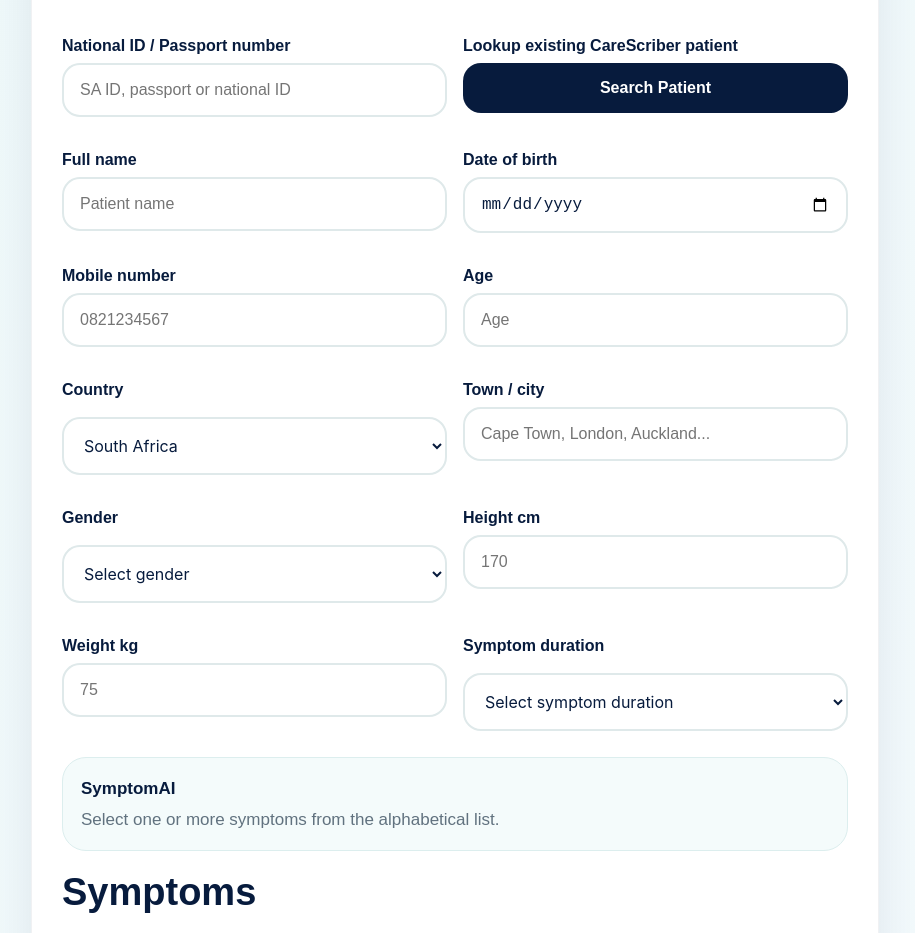
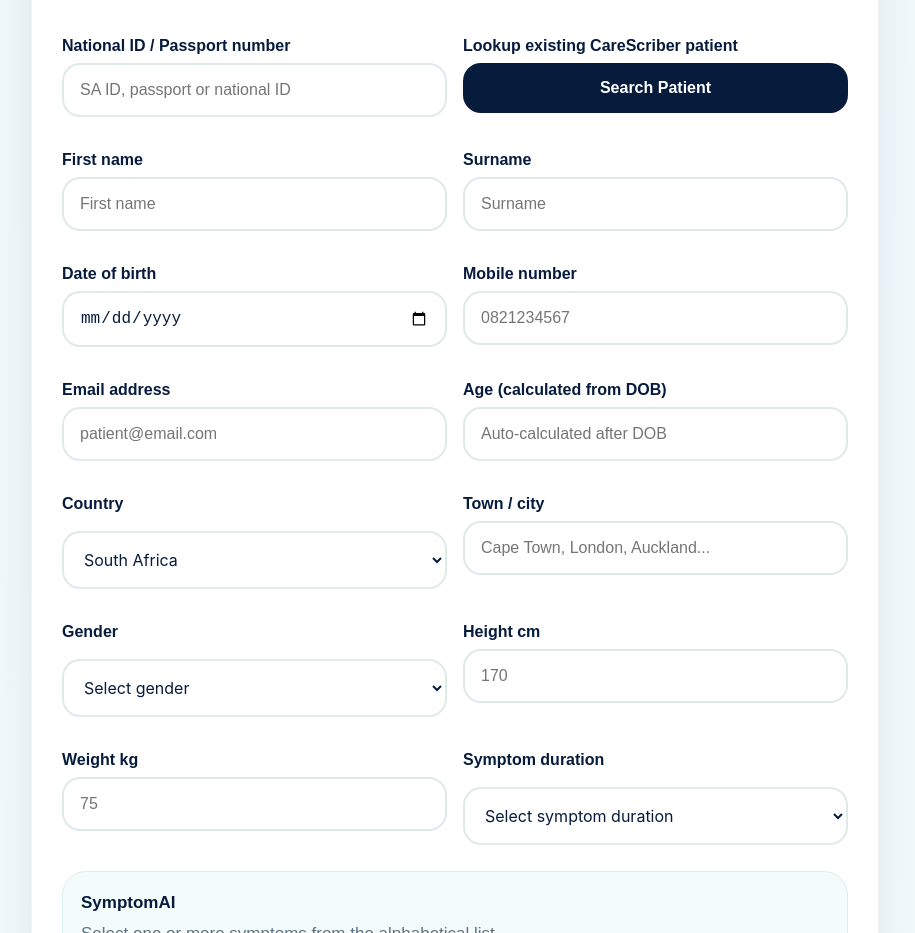
Before and after one commit to Siraajadams/symptomai, a Next.js app: page / in a window 1280 px wide. Shown: the part 1100-2033 px from the top of the page, without its empty margins (185-1100 px from the left). Built offline with nearby package versions, Linux system fonts and the light colour scheme; no server answers.

Commit message:
Update page.tsx

```diff
--- a/app/page.tsx
+++ b/app/page.tsx
@@ -5,6 +5,9 @@ import { supabase } from "./lib/supabaseClient";
 
 type FormState = {
   name: string;
+  firstName: string;
+  surname: string;
+  email: string;
   idNumber: string;
   dateOfBirth: string;
   mobile: string;
@@ -55,6 +58,9 @@ type TriageResult = {
 
 const initialForm: FormState = {
   name: "",
+  firstName: "",
+  surname: "",
+  email: "",
   idNumber: "",
   dateOfBirth: "",
   mobile: "",
@@ -247,11 +253,27 @@ export default function Page() {
     return Math.floor(100000 + Math.random() * 900000).toString();
   }
 
-  function splitName(fullName: string) {
-    const parts = fullName.trim().split(/\s+/).filter(Boolean);
-    const firstName = parts[0] || "Patient";
-    const surname = parts.length > 1 ? parts.slice(1).join(" ") : "";
-    return { firstName, surname };
+  function patientFullName() {
+    return `${form.firstName} ${form.surname}`.trim() || form.name.trim();
+  }
+
+  function calculateAgeFromDob(dob: string) {
+    if (!dob) return "";
+    const birthDate = new Date(dob);
+    if (Number.isNaN(birthDate.getTime())) return "";
+
+    const today = new Date();
+    let age = today.getFullYear() - birthDate.getFullYear();
+    const monthDiff = today.getMonth() - birthDate.getMonth();
+
+    if (
+      monthDiff < 0 ||
+      (monthDiff === 0 && today.getDate() < birthDate.getDate())
+    ) {
+      age -= 1;
+    }
+
+    return age >= 0 ? String(age) : "";
   }
 
   function normaliseId(value: string) {
@@ -269,6 +291,9 @@ export default function Page() {
     setForm((prev) => ({
       ...prev,
       name: existingName || prev.name,
+      firstName: patient.first_name || prev.firstName,
+      surname: patient.surname || patient.last_name || prev.surname,
+      email: patient.email || prev.email,
       idNumber:
         patient.patient_id ||
         patient.national_id ||
@@ -276,6 +301,7 @@ export default function Page() {
         prev.idNumber,
       dateOfBirth: patient.dob || patient.date_of_birth || prev.dateOfBirth,
       mobile: patient.phone || patient.mobile || prev.mobile,
+      age: calculateAgeFromDob(patient.dob || patient.date_of_birth || prev.dateOfBirth),
       gender: patient.gender ? patient.gender.toLowerCase() : prev.gender,
     }));
   }
@@ -326,7 +352,7 @@ export default function Page() {
       }
 
       setPatientLookupMessage(
-        "No existing CareScriber patient found. Complete the patient details below and SymptomAI will create the profile before referral.",
+        "No existing CareScriber patient found. Complete First Name, Surname, DOB, Gender and Mobile. SymptomAI will create the CareScriber patient profile before referral.",
       );
     } catch (error: any) {
       console.error("Patient lookup error:", error);
@@ -377,7 +403,8 @@ export default function Page() {
     const existingPatientId = await findExistingPatientId();
     if (existingPatientId) return existingPatientId;
 
-    const { firstName, surname } = splitName(form.name);
+    const firstName = form.firstName.trim() || "Patient";
+    const surname = form.surname.trim();
     const normalisedId = normaliseId(form.idNumber);
 
     const patientPayload = {
@@ -391,6 +418,7 @@ export default function Page() {
       date_of_birth: form.dateOfBirth || null,
       phone: form.mobile.trim() || null,
       mobile: form.mobile.trim() || null,
+      email: form.email.trim() || null,
       gender: form.gender || null,
       source: "SymptomAI",
       last_triage_at: new Date().toISOString(),
@@ -416,7 +444,7 @@ export default function Page() {
         {
           patient_id: patientId,
           national_id: normaliseId(form.idNumber) || null,
-          full_name: form.name.trim() || null,
+          full_name: patientFullName() || null,
           age: form.age || null,
           date_of_birth: form.dateOfBirth || null,
           gender: form.gender || null,
@@ -459,8 +487,8 @@ export default function Page() {
       return;
     }
 
-    if (!form.name.trim()) {
-      alert("Please enter the patient name before creating a referral.");
+    if (!form.firstName.trim() || !form.surname.trim()) {
+      alert("Please enter the patient first name and surname before creating a referral.");
       return;
     }
 
@@ -477,7 +505,7 @@ export default function Page() {
       expiresAt.setDate(expiresAt.getDate() + 7);
 
       const patientSnapshot = {
-        name: form.name,
+        name: patientFullName(),
         national_id: normaliseId(form.idNumber),
         date_of_birth: form.dateOfBirth,
         mobile: form.mobile,
@@ -496,7 +524,7 @@ export default function Page() {
           patient_id: patientId,
           triage_id: triageId,
           national_id: normaliseId(form.idNumber) || null,
-          patient_name: form.name.trim() || null,
+          patient_name: patientFullName() || null,
           referral_code: referralCode,
           consent_token: consentToken,
           consent_given: true,
@@ -603,10 +631,13 @@ export default function Page() {
   function reportText() {
     return `SYMPTOMAI TRIAGE REPORT
 
-Patient: ${form.name || "Not provided"}
+Patient: ${patientFullName() || "Not provided"}
+First name: ${form.firstName || "Not provided"}
+Surname: ${form.surname || "Not provided"}
 ID / Passport: ${form.idNumber || "Not provided"}
 Date of birth: ${form.dateOfBirth || "Not provided"}
 Mobile: ${form.mobile || "Not provided"}
+Email: ${form.email || "Not provided"}
 Age: ${form.age || "Not provided"}
 Gender: ${form.gender || "Not provided"}
 Pregnant: ${form.gender === "female" ? form.pregnant : "Not applicable"}
@@ -1256,6 +1287,16 @@ Generated by SymptomAI.`;
                 <div className="save-message">{patientLookupMessage}</div>
               )}
 
+              {selectedPatient && (
+                <div className="referral-box">
+                  <div className="referral-title">Existing CareScriber Patient Found</div>
+                  <div className="result-line"><b>Name:</b> {patientDisplayName(selectedPatient) || "Not recorded"}</div>
+                  <div className="result-line"><b>ID / Passport:</b> {selectedPatient.patient_id || selectedPatient.national_id || selectedPatient.id_number || "Not recorded"}</div>
+                  <div className="result-line"><b>DOB:</b> {selectedPatient.dob || selectedPatient.date_of_birth || "Not recorded"}</div>
+                  <div className="result-line"><b>Mobile:</b> {selectedPatient.phone || selectedPatient.mobile || "Not recorded"}</div>
+                </div>
+              )}
+
               <div className="grid">
                 <div>
                   <label>National ID / Passport number</label>
@@ -1285,11 +1326,34 @@ Generated by SymptomAI.`;
                 </div>
 
                 <div>
-                  <label>Full name</label>
+                  <label>First name</label>
                   <input
-                    value={form.name}
-                    onChange={(e) => update("name", e.target.value)}
-                    placeholder="Patient name"
+                    value={form.firstName}
+                    onChange={(e) => {
+                      const firstName = e.target.value;
+                      setForm((prev) => ({
+                        ...prev,
+                        firstName,
+                        name: `${firstName} ${prev.surname}`.trim(),
+                      }));
+                    }}
+                    placeholder="First name"
+                  />
+                </div>
+
+                <div>
+                  <label>Surname</label>
+                  <input
+                    value={form.surname}
+                    onChange={(e) => {
+                      const surname = e.target.value;
+                      setForm((prev) => ({
+                        ...prev,
+                        surname,
+                        name: `${prev.firstName} ${surname}`.trim(),
+                      }));
+                    }}
+                    placeholder="Surname"
                   />
                 </div>
 
@@ -1298,7 +1362,14 @@ Generated by SymptomAI.`;
                   <input
                     type="date"
                     value={form.dateOfBirth}
-                    onChange={(e) => update("dateOfBirth", e.target.value)}
+                    onChange={(e) => {
+                      const dateOfBirth = e.target.value;
+                      setForm((prev) => ({
+                        ...prev,
+                        dateOfBirth,
+                        age: calculateAgeFromDob(dateOfBirth),
+                      }));
+                    }}
                   />
                 </div>
 
@@ -1312,11 +1383,20 @@ Generated by SymptomAI.`;
                 </div>
 
                 <div>
-                  <label>Age</label>
+                  <label>Email address</label>
+                  <input
+                    value={form.email}
+                    onChange={(e) => update("email", e.target.value)}
+                    placeholder="patient@email.com"
+                  />
+                </div>
+
+                <div>
+                  <label>Age (calculated from DOB)</label>
                   <input
                     value={form.age}
                     onChange={(e) => update("age", e.target.value)}
-                    placeholder="Age"
+                    placeholder="Auto-calculated after DOB"
                   />
                 </div>
 
```
